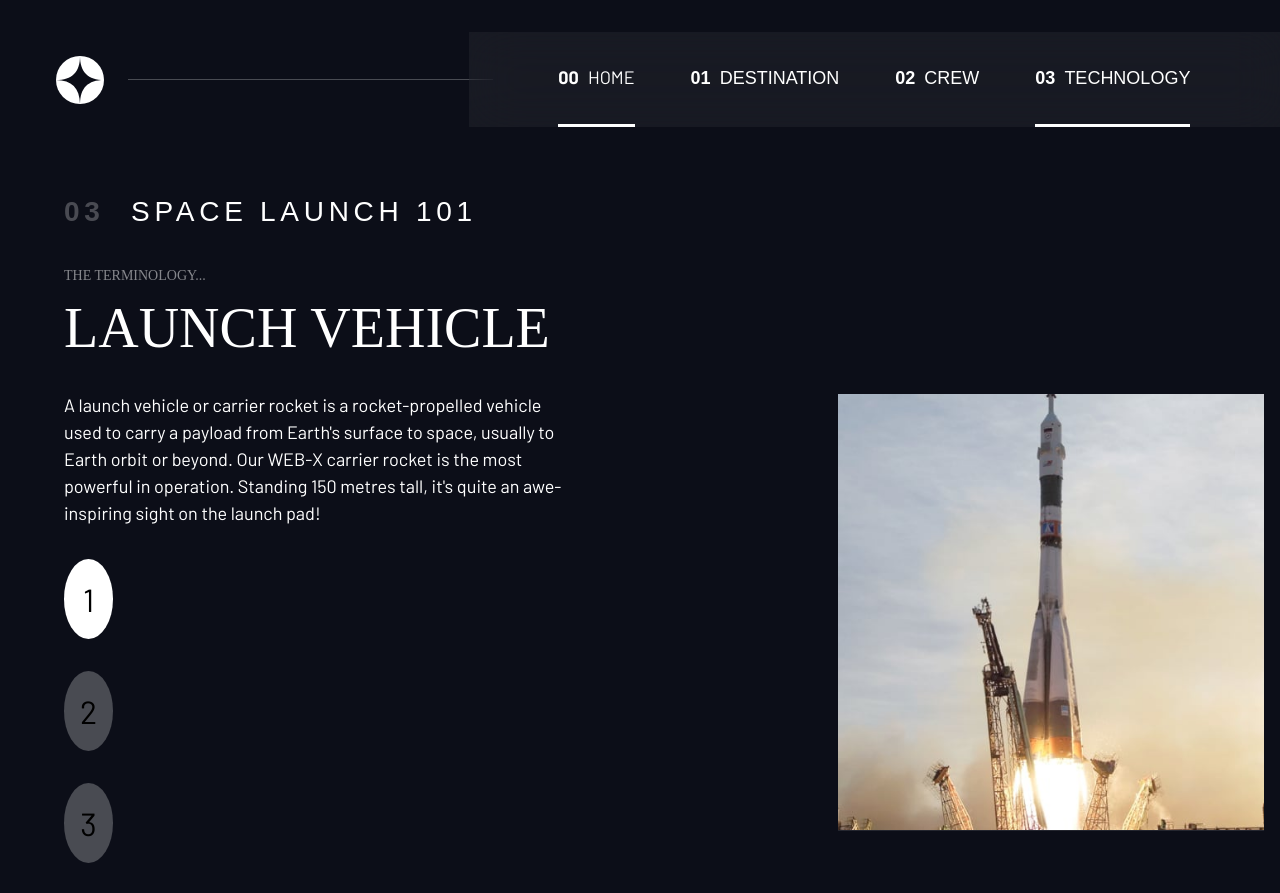
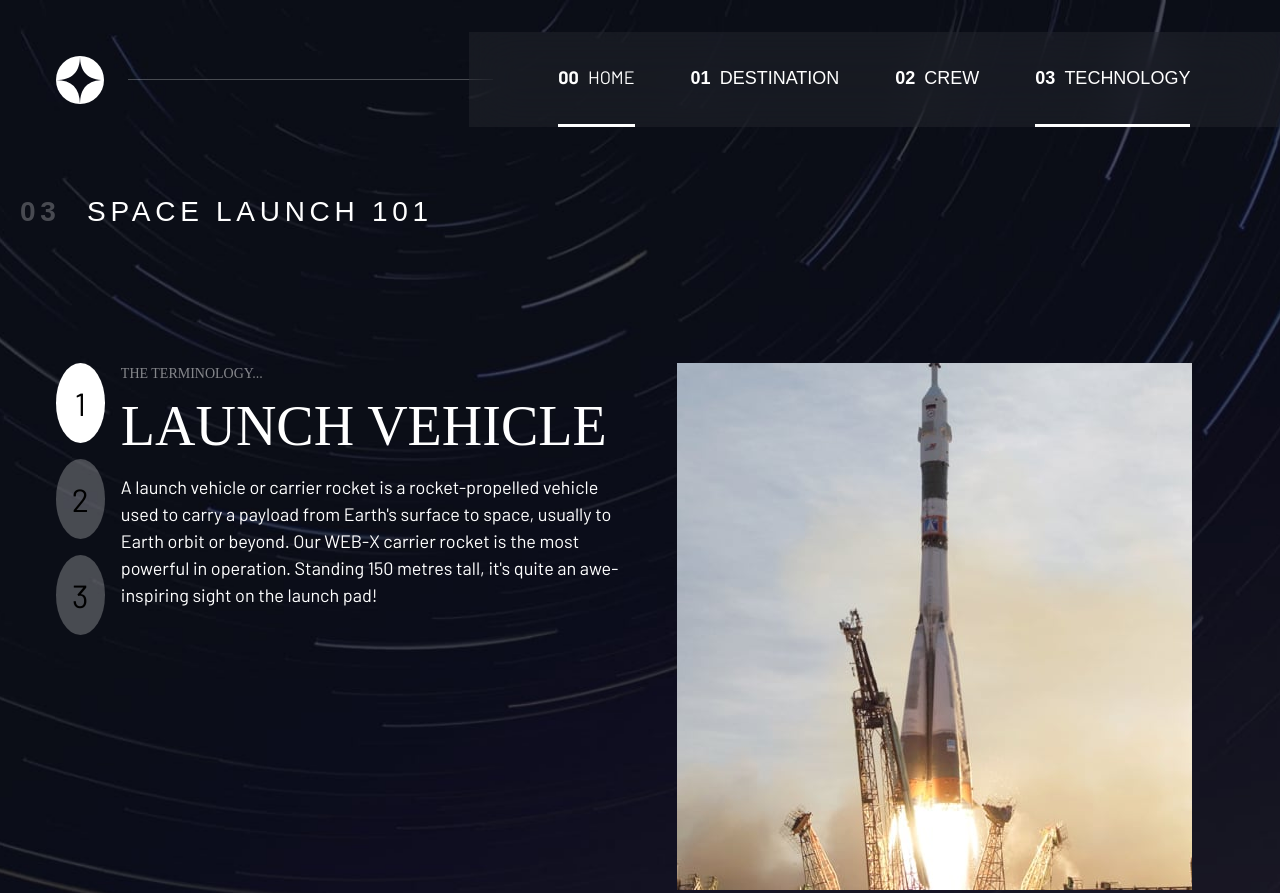
Before and after one commit to Stephenpleasant/SPACE, a plain HTML site: page technology-vehicle.html in a window 1280 px wide. Shown: the top 893 px of the page. Before the commit the page ends 863 px from the top, so only its background shows below. Drawn offline with Linux system fonts and the light colour scheme; a web font is replaced by a local one.

Commit message:
technology

```diff
--- a/style.css
+++ b/style.css
@@ -152,14 +152,16 @@ select {
 .flow--space-small {
     --flow-space: .75rem;
 }
-
+.flow-small{
+    margin-left: 20px;
+}
 .container {
     padding-inline: 2em;
     margin-inline: auto;
     max-width: 80rem;
 }
 .win{
-    margin-top: 100px;
+    margin-bottom: 130px;
 }
 .rey{
     margin-bottom: 100px;
@@ -547,6 +549,25 @@ body {
     }
 }
 
+/* Technology */
+
+.technology {
+    background-image: url(./assets/technology/background-technology-mobile.jpg);
+}
+
+@media (min-width: 35rem) {
+    .technology{
+        background-position: center center;
+        background-image: url(./assets/technology/background-technology-tablet.jpg);
+    }
+}
+
+@media (min-width: 45rem) {
+    .technology {
+        background-image: url(./assets/technology/background-technology-desktop.jpg);
+    }
+}
+
 /* ----------------------------- */
 /* Layout                        */
 /* ----------------------------- */
@@ -636,7 +657,6 @@ body {
 
 /* technology layout */
 .grid-container--technology{
-    --flow-space: 2rem;
     grid-template-areas:
         'title'
         'image'
@@ -683,15 +703,18 @@ body {
     }
 
     .grid-container--technology{
-        padding-bottom: 0;
+        grid-template-columns: 1fr;
         grid-template-areas:
-            'title'
-            'content'
-            'tabs'
-            'image';
+        'title'
+        'content'
+        'tabs'
+        'image';
     }
+    .grid-container--technology > .none{
+        display: block;
+    }
+   }
 
-}
 
 @media (min-width: 45em) {
     .grid-container {
@@ -750,8 +773,7 @@ body {
     }
 
     .grid-container--technology {
-        grid-template-columns: minmax(1rem, 1fr) repeat(2, minmax(0, 40rem)) minmax(1rem, 1fr);;
-        justify-items: start;
+        grid-template-columns: repeat(auto-fit, minmax(250px, 1fr));
         grid-template-areas:
             '. title  title .'
             '. content image .'
@@ -762,7 +784,8 @@ body {
     .grid-container--technology > picture{
         grid-column: span 2;
         align-self: end;
-        max-width: 70%;
+        max-width: 60%;
+        height: 20%;
     }
     .techW {
         margin-bottom: 2rem;
--- a/technology-vehicle.html
+++ b/technology-vehicle.html
@@ -37,11 +37,12 @@
       </ul>
       </nav>
   </header>
+  <div>
+    <h1 class="numbered-title win flow-small"><span aria-hidden="true">03</span> Space Launch 101</h1>
+   </div>
     <main id="main" class="grid-container grid-container--technology flow">
 
- <h1 class="numbered-title"><span aria-hidden="true">03</span> Space Launch 101</h1>
-
-
+<div class="flex">
  <div class="dot-indicators column flow" role="tablist" aria-label="technology member list">
   <button class="large-button" aria-selected="true" aria-controls="vehicle-tab" data-image="vehicle-image" role="tab" tabindex="0"><span class="sr-only">The Vehicle</span>1</button>
   <button class="large-button" aria-selected="false" aria-controls="space-tab" data-image="space-image" role="tab" tabindex="-1"><span class="sr-only">The Space</span>2</button>
@@ -49,6 +50,7 @@
 
 </div>
 
+<div>
  <article class="crew-details flow" id="vehicle-tab" role="tabpanel" tabindex="0">
   <header class="flow flow--space-small">
  <h2 class="fs-200 ff-serif uppercase">The terminology...</h2>
@@ -60,7 +62,10 @@
   WEB-X carrier rocket is the most powerful in operation. Standing 150 metres tall,
   it's quite an awe-inspiring sight on the launch pad!</p>
   </article>
+</div>
 
+
+<div>
   <article hidden class="crew-details flow" id="space-tab" role="tabpanel" tabindex="0">
     <header class="flow flow--space-small">
    <h2 class="fs-200 ff-serif uppercase">The terminology...</h2>
@@ -72,8 +77,9 @@
     you'll spend your time during the flight. It includes a space gym, cinema,
     and plenty of other activities to keep you entertained.</p>
     </article>
+</div>
 
-
+    <div>
     <article hidden class="crew-details flow" id="capsule-tab" role="tabpanel" tabindex="0">
       <header class="flow flow--space-small">
      <h2 class="fs-600 ff-serif uppercase">The terminology...</h2>
@@ -85,22 +91,31 @@
       famous Cape Canaveral, our spaceport is ideally situated to take advantage
       of the Earth’s rotation for launch.</p>
       </article>
+    </div>
 
 
+<div>
+  <picture id="vehicle-image" class="techW">
+    <img src="assets/technology/image-launch-vehicle-portrait.jpg" alt="">
+    <img src="assets/technology/image-launch-vehicle-landscape.jpg" style="display: none;" class="none" alt="">
+
+  </picture>
+</div>
 
 
-  <picture id="vehicle-image" class="techW">
-    <img src="assets/technology/image-launch-vehicle-portrait.jpg" alt="">
-  </picture>
-
+<div>
   <picture hidden id="space-image" class="techW">
    <img src="assets/technology/image-space-capsule-portrait.jpg" alt="">
   </picture>
+</div>
 
+<div>
   <picture hidden id="capsule-image" class="techW">
    <img src="assets/technology/image-spaceport-portrait.jpg" alt="">
   </picture>
+</div>
 
+</div>
 
     </main>
 </body>
```
